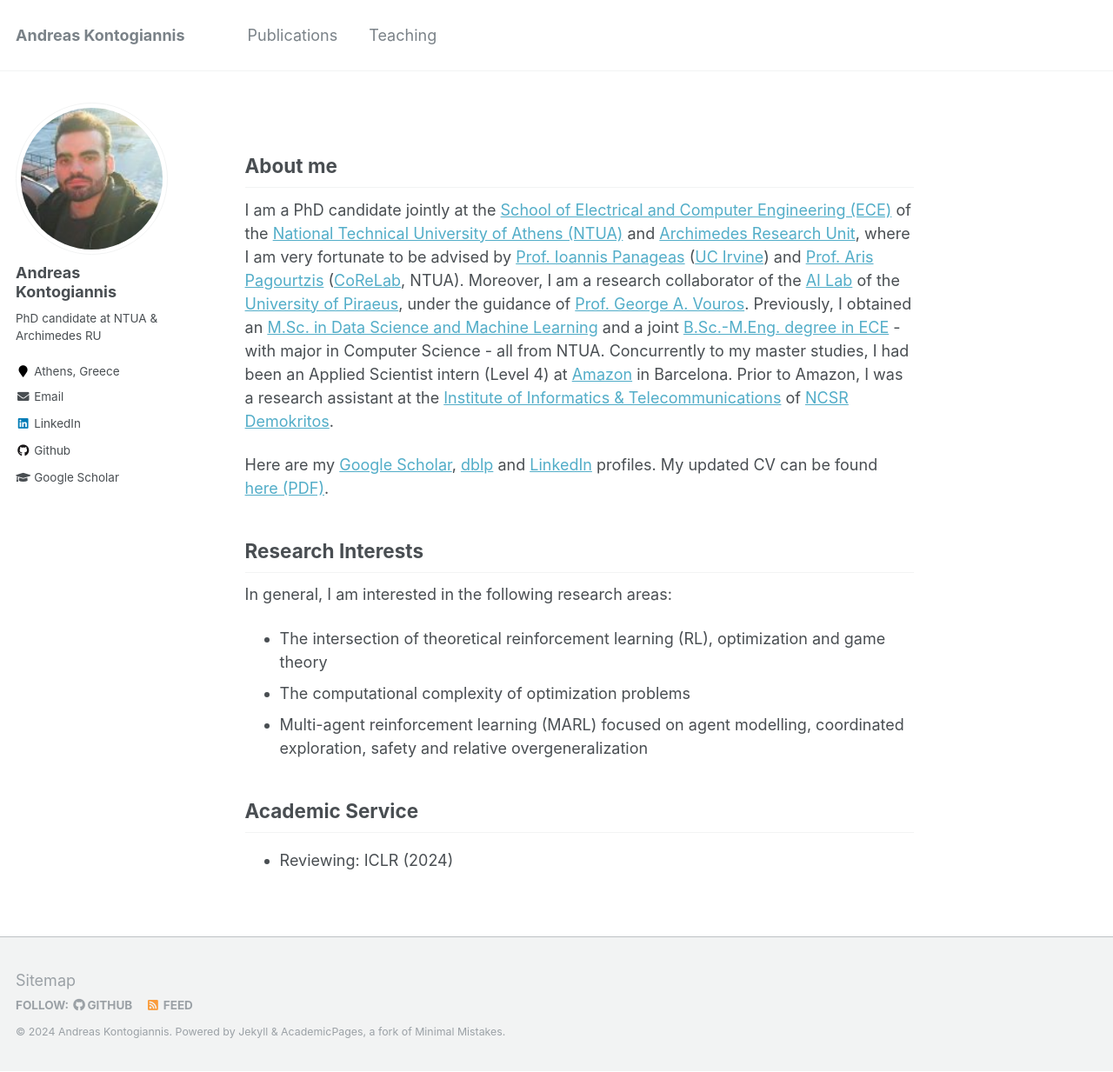
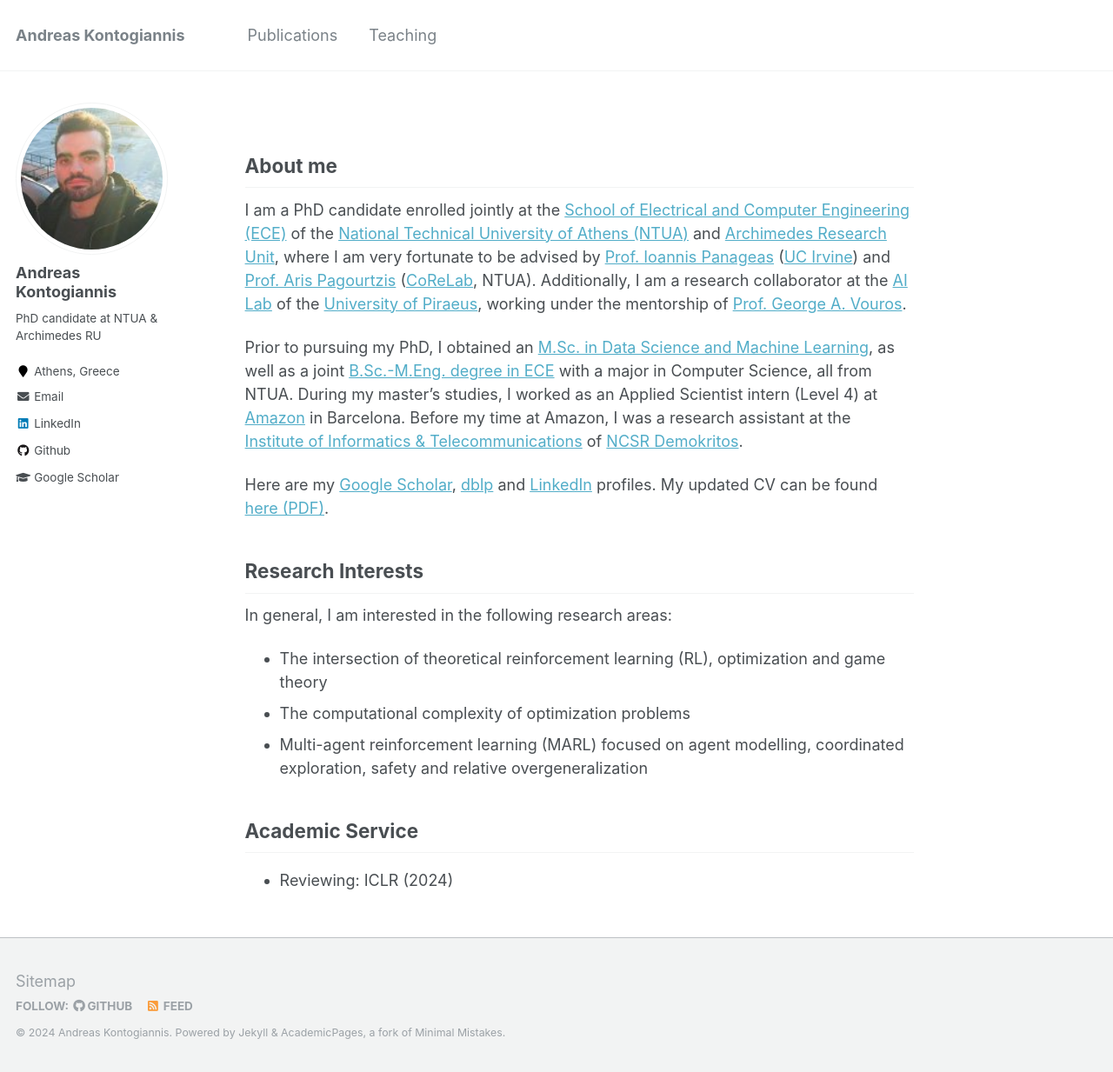
Before and after one commit to ddaedalus/ddaedalus.github.io, a Jekyll site: the page built from _pages/about.md, in a window 1280 px wide and 1233 px high. Shown: the whole window at 87% size. Built offline with Jekyll 4.4.1, drawn with Linux system fonts in a browser that asks for light colours.

Commit message:
Update about.md

```diff
--- a/_pages/about.md
+++ b/_pages/about.md
@@ -9,7 +9,9 @@ redirect_from:
 ---
 ## About me
 
-I am a PhD candidate jointly at the [School of Electrical and Computer Engineering (ECE)](https://www.ece.ntua.gr/en) of the [National Technical University of Athens (NTUA)](https://www.ntua.gr/en/) and [Archimedes Research Unit](https://archimedesai.gr/en/), where I am very fortunate to be advised by [Prof. Ioannis Panageas](https://panageas.github.io/) ([UC Irvine](https://cs.ics.uci.edu/)) and [Prof. Aris Pagourtzis](https://www.ece.ntua.gr/en/staff/79) ([CoReLab](https://corelab.ntua.gr/index.html), NTUA). Moreover, I am a research collaborator of the [AI Lab](http://datacron1.ds.unipi.gr:9083/ai-lab/) of the [University of Piraeus](https://www.unipi.gr/unipi/en/), under the guidance of [Prof. George A. Vouros](http://datacron1.ds.unipi.gr:9083/ai-lab/george-vouros/). Previously, I obtained an [M.Sc. in Data Science and Machine Learning](https://dsml.ece.ntua.gr/en) and a joint [B.Sc.-M.Eng. degree in ECE](https://www.ece.ntua.gr/en/undergraduate/info) - with major in Computer Science - all from NTUA. Concurrently to my master studies, I had been an Applied Scientist intern (Level 4) at [Amazon](https://www.amazon.science/) in Barcelona. Prior to Amazon, I was a research assistant at the [Institute of Informatics & Telecommunications](https://www.iit.demokritos.gr/el/about-the-institute/) of [NCSR Demokritos](https://www.demokritos.gr/).
+I am a PhD candidate enrolled jointly at the [School of Electrical and Computer Engineering (ECE)](https://www.ece.ntua.gr/en) of the [National Technical University of Athens (NTUA)](https://www.ntua.gr/en/) and [Archimedes Research Unit](https://archimedesai.gr/en/), where I am very fortunate to be advised by [Prof. Ioannis Panageas](https://panageas.github.io/) ([UC Irvine](https://cs.ics.uci.edu/)) and [Prof. Aris Pagourtzis](https://www.ece.ntua.gr/en/staff/79) ([CoReLab](https://corelab.ntua.gr/index.html), NTUA). Additionally, I am a research collaborator at the [AI Lab](http://datacron1.ds.unipi.gr:9083/ai-lab/) of the [University of Piraeus](https://www.unipi.gr/unipi/en/), working under the mentorship of [Prof. George A. Vouros](http://datacron1.ds.unipi.gr:9083/ai-lab/george-vouros/).
+
+Prior to pursuing my PhD, I obtained an [M.Sc. in Data Science and Machine Learning](https://dsml.ece.ntua.gr/en), as well as a joint [B.Sc.-M.Eng. degree in ECE](https://www.ece.ntua.gr/en/undergraduate/info) with a major in Computer Science, all from NTUA. During my master's studies, I worked as an Applied Scientist intern (Level 4) at [Amazon](https://www.amazon.science/) in Barcelona. Before my time at Amazon, I was a research assistant at the [Institute of Informatics & Telecommunications](https://www.iit.demokritos.gr/el/about-the-institute/) of [NCSR Demokritos](https://www.demokritos.gr/).
 
 Here are my [Google Scholar](https://scholar.google.nl/citations?hl=en&user=nBFso2IAAAAJ), [dblp](https://dblp.org/pid/309/6039.html) and [LinkedIn](https://www.linkedin.com/in/andreas-kontogiannis-2405a3176/) profiles. My updated CV can be found <a href="https://drive.google.com/file/d/1Lta61qtiY2GkWffVpu1MDJoJS_1fe2c9/view?usp=sharing" target="_blank">here (PDF)</a>.
 
```
